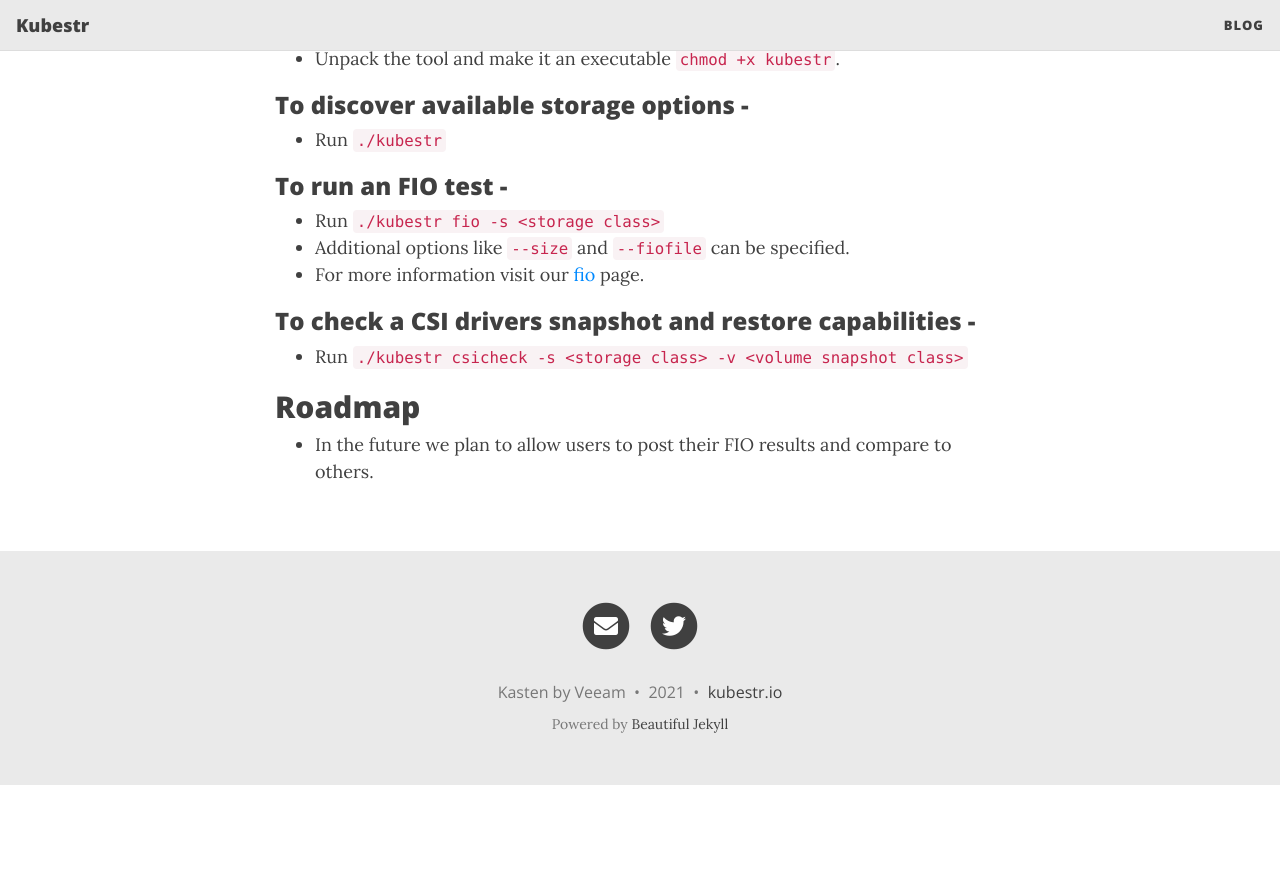
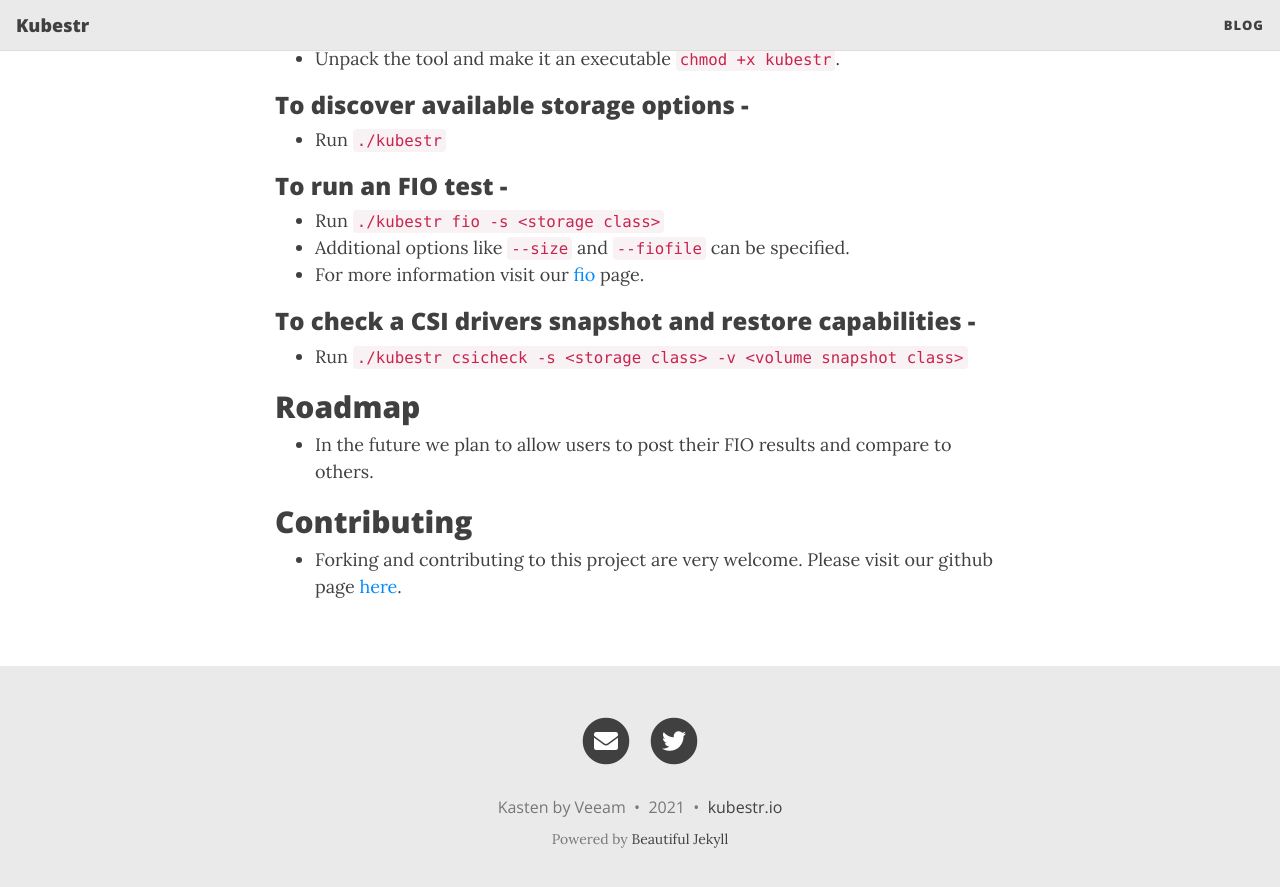
Before and after one commit to kastenhq/kubestr, a Jekyll site: the page built from docs/index.md, in a window 1280 px wide and 900 px high, scrolled down 1153 px. Shown: the top 887 px of the window. Built offline with Jekyll 4.4.1, drawn with Linux system fonts in a browser that asks for light colours; nearby versions of some CDN libraries; before the commit the page ends 1938 px from its top, so only the background shows below that.

Commit message:
contributing

```diff
--- a/docs/index.md
+++ b/docs/index.md
@@ -11,7 +11,7 @@
 
 Kubestr is a collection of tools to discover, validate and evaluate your kubernetes storage options.
 
-As adoption of Kubernetes grows so have the persistent storage offerings that are available to users. The introduction of [CSI](https://kubernetes.io/blog/2019/01/15/container-storage-interface-ga/)(Container Storage Interface) has enabled storage providers to develop drivers with ease. In fact there are around a 100 different CSI drivers available today. Along with the existing in-tree providers, these options can make choosing the right storage difficult.
+As adoption of Kubernetes grows so have the persistent storage offerings that are available to users. The introduction of [CSI](https://kubernetes.io/blog/2019/01/15/container-storage-interface-ga/) (Container Storage Interface) has enabled storage providers to develop drivers with ease. In fact there are around a 100 different CSI drivers available today. Along with the existing in-tree providers, these options can make choosing the right storage difficult.
 
 Kubestr can assist in the following ways-
 - Identify the various storage options present in a cluster.
@@ -39,3 +39,6 @@
 
 ## Roadmap
 - In the future we plan to allow users to post their FIO results and compare to others.
+
+## Contributing
+- Forking and contributing to this project are very welcome. Please visit our github page [here](https://github.com/kastenhq/kubestr).
```
